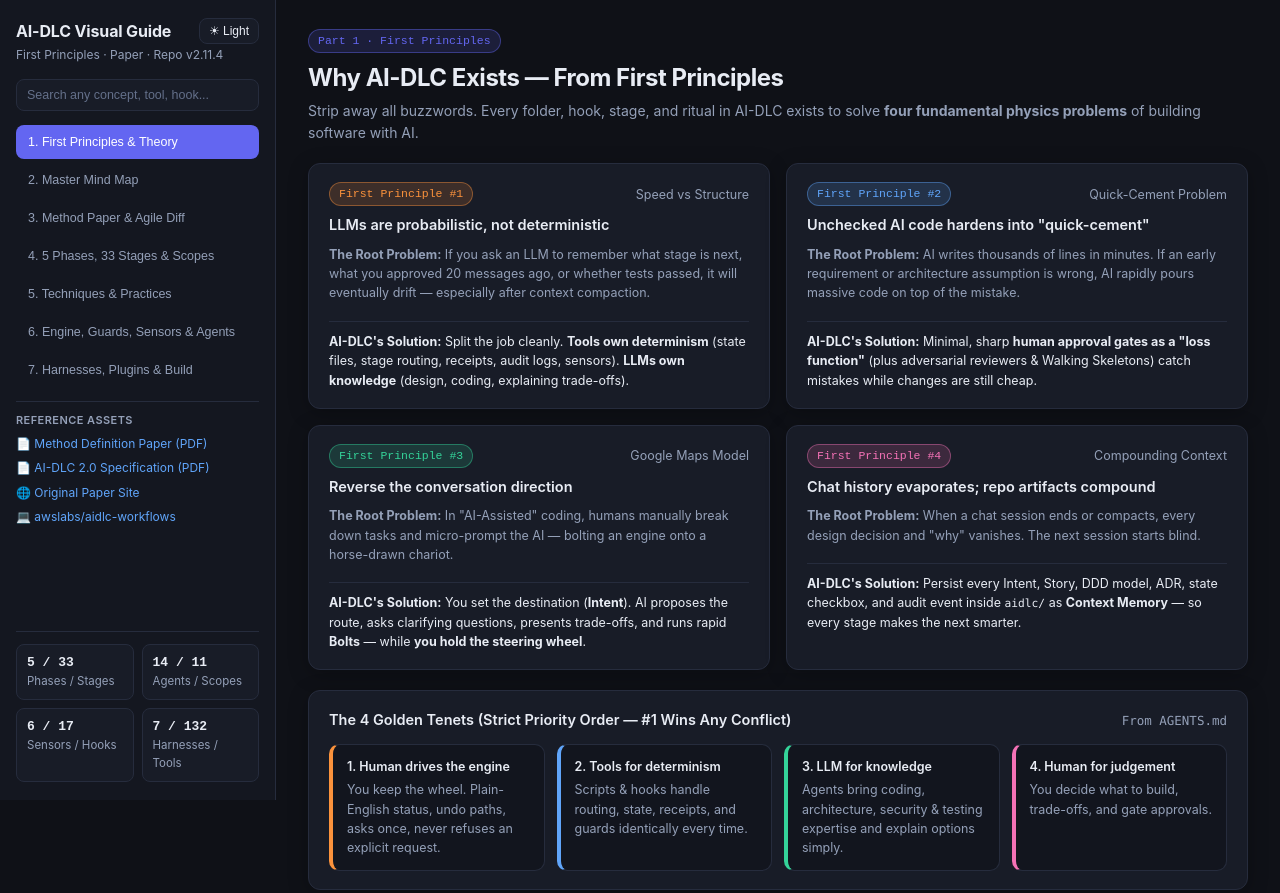
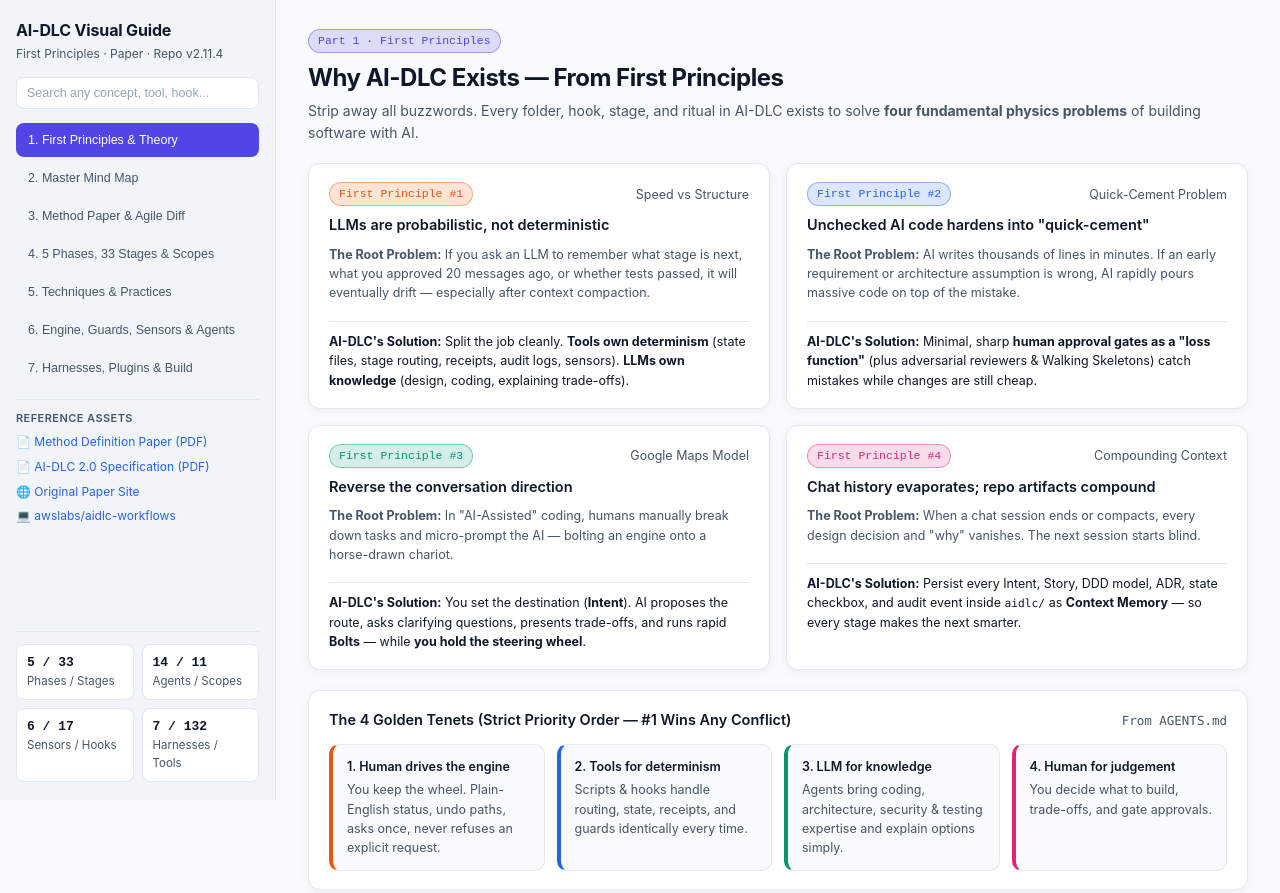
Before and after one commit to algoyog/useful-things, a plain HTML site: page aidlc/index.html in a window 1280 px wide. Shown: the top 893 px of the page. Drawn offline with Linux system fonts and the light colour scheme.

Commit message:
Remove dark theme and use light theme only

```diff
--- a/aidlc/assets/app.js
+++ b/aidlc/assets/app.js
@@ -381,13 +381,6 @@ function clearSearch() {
   handleSearch('');
 }
 
-function toggleTheme() {
-  const root = document.documentElement;
-  const isLight = root.getAttribute('data-theme') === 'light';
-  root.setAttribute('data-theme', isLight ? 'dark' : 'light');
-  document.getElementById('theme-toggle').textContent = isLight ? '☀ Light' : '☾ Dark';
-}
-
 // =========================================================================
 // BOOTSTRAP STATIC GRIDS
 // =========================================================================
--- a/aidlc/assets/styles.css
+++ b/aidlc/assets/styles.css
@@ -1,24 +1,4 @@
 :root {
-  --background: #0f1117;
-  --sidebar: #141720;
-  --card: #181c27;
-  --content: #12151e;
-  --border: #262c3d;
-  --foreground: #e8ecf4;
-  --muted-foreground: #94a0b8;
-  --placeholder: #64708a;
-  --primary: #6366f1;
-  --primary-foreground: #ffffff;
-  --chart-1: #60a5fa;
-  --chart-2: #34d399;
-  --chart-3: #f472b6;
-  --chart-4: #fbbf24;
-  --chart-5: #a78bfa;
-  --chart-6: #fb923c;
-  --shadow: 0 4px 20px rgba(0, 0, 0, 0.25);
-}
-
-:root[data-theme="light"] {
   --background: #f8fafc;
   --sidebar: #f1f5f9;
   --card: #ffffff;
@@ -95,17 +75,6 @@ code {
   color: var(--muted-foreground);
   margin-top: 2px;
 }
-
-.theme-btn {
-  background: var(--card);
-  border: 1px solid var(--border);
-  color: var(--foreground);
-  border-radius: 8px;
-  padding: 5px 9px;
-  font-size: 12px;
-  cursor: pointer;
-}
-.theme-btn:hover { border-color: var(--primary); }
 
 /* Search */
 .search-wrap { position: relative; }
--- a/aidlc/index.html
+++ b/aidlc/index.html
@@ -1,5 +1,5 @@
 <!DOCTYPE html>
-<html lang="en" data-theme="dark">
+<html lang="en">
 <head>
   <meta charset="UTF-8" />
   <meta name="viewport" content="width=device-width, initial-scale=1.0" />
@@ -13,7 +13,6 @@
       <div>
         <div class="brand-row">
           <span class="brand-title">AI-DLC Visual Guide</span>
-          <button id="theme-toggle" class="theme-btn" onclick="toggleTheme()">☀ Light</button>
         </div>
         <div class="brand-sub">First Principles · Paper · Repo v2.11.4</div>
       </div>
```
Also changed, not shown: 2 other files.
